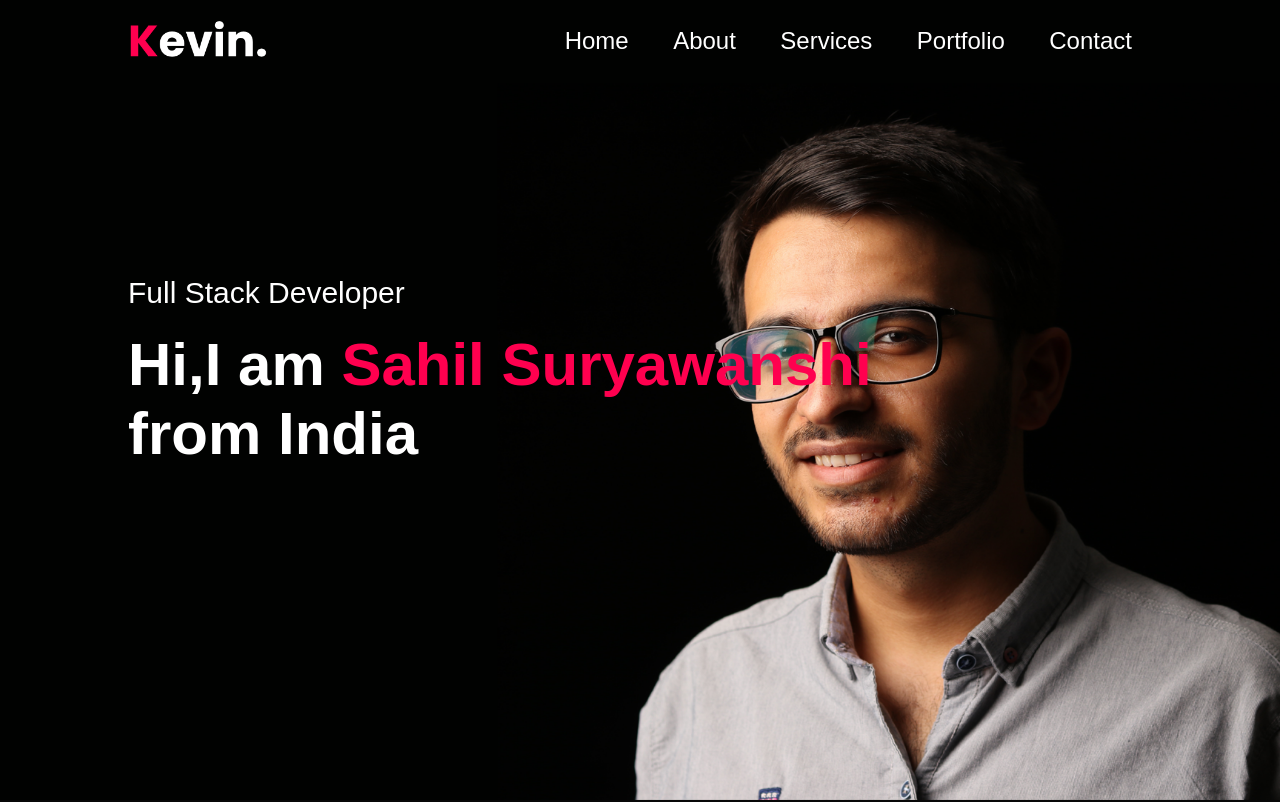
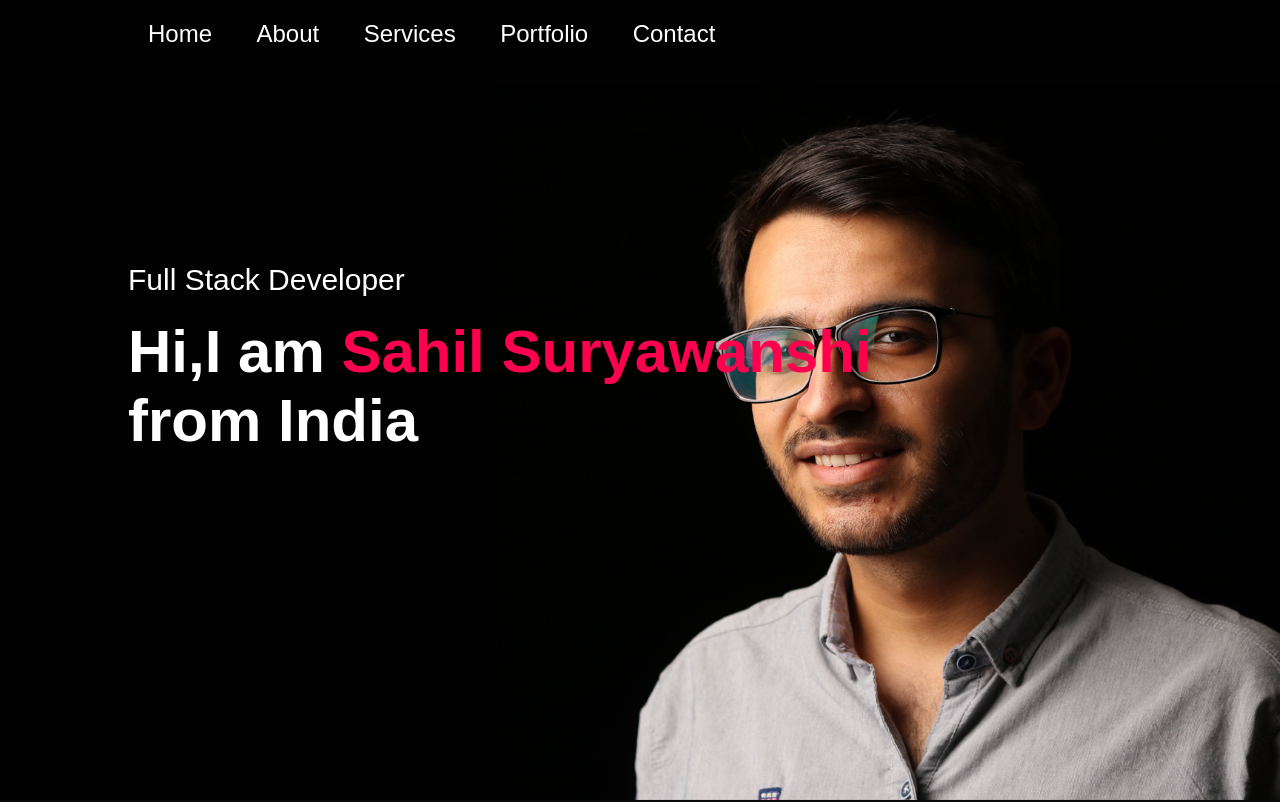
Before and after one commit to sahil89472003/myprojects, a plain HTML site: page index.html in a window 1280 px wide. Shown: the top 802 px of the page. Drawn offline with Linux system fonts and the light colour scheme.

Commit message:
Update index.html

```diff
--- a/index.html
+++ b/index.html
@@ -13,7 +13,7 @@
     <div id="header">
         <div class="container">
             <nav>
-                <img src="personal-portfolio-img/images/logo.png" alt="logo" class="logo">
+<!--                 <img src="personal-portfolio-img/images/logo.png" alt="logo" class="logo"> -->
                 <ul id="sidemenu">
                     <li><a href="#header">Home</a></li>
                     <li><a href="#about">About</a></li>
```
